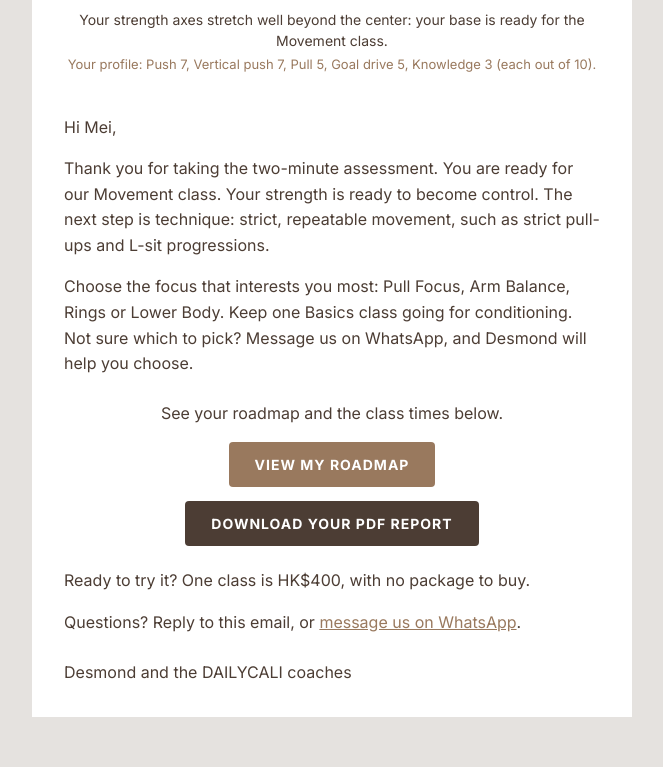
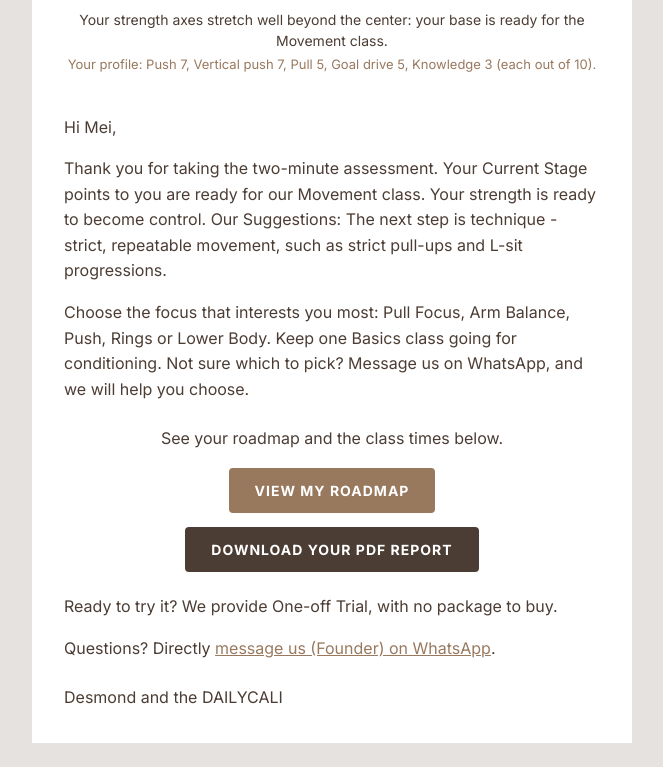
Before and after one commit to DesmondH-ship-it/sas-relay2, a website: page out/email-C.html in a window 1280 px wide. Shown: the part 526-1293 px from the top of the page, without its empty margins (308-971 px from the left). Before the commit the page ends 1267 px from the top, so only its background shows below. Drawn offline with Linux system fonts and the light colour scheme.

Commit message:
Update email-C.html

```diff
--- a/out/email-C.html
+++ b/out/email-C.html
@@ -1,5 +1,5 @@
 <!DOCTYPE html>
-<html lang="en"><head><meta charset="utf-8"><meta name="viewport" content="width=device-width,initial-scale=1"><link rel="stylesheet" href="https://fonts.googleapis.com/css2?family=Inter:wght@400;700&display=swap"><title>Your result: you are ready for Movement</title></head>
+<html lang="en"><head><meta charset="utf-8"><meta name="viewport" content="width=device-width,initial-scale=1"><link rel="stylesheet" href="https://fonts.googleapis.com/css2?family=Inter:wght@400;700&display=swap"><title>Your Assement Result: you are ready for Movement</title></head>
 <body style="margin:0;padding:0;background:#E5E2DF;font-family:Inter, 'Helvetica Neue', Arial, Helvetica, sans-serif;">
 <div style="display:none;max-height:0;overflow:hidden;opacity:0;">Pick the focus that interests you most, or ask Desmond for help.</div>
 <table role="presentation" width="100%" cellspacing="0" cellpadding="0" border="0" style="background:#E5E2DF;"><tr><td align="center" style="padding:24px 12px;">
@@ -13,8 +13,8 @@
 </td></tr>
 <tr><td style="padding:8px 32px 0 32px;">
 <p style="font-family:Inter, 'Helvetica Neue', Arial, Helvetica, sans-serif;margin:0 0 16px 0;font-size:16px;line-height:1.6;color:#4C3D34;">Hi Mei,</p>
-<p style="font-family:Inter, 'Helvetica Neue', Arial, Helvetica, sans-serif;margin:0 0 16px 0;font-size:16px;line-height:1.6;color:#4C3D34;">Thank you for taking the two-minute assessment. You are ready for our Movement class. Your strength is ready to become control. The next step is technique: strict, repeatable movement, such as strict pull-ups and L-sit progressions.</p>
-<p style="font-family:Inter, 'Helvetica Neue', Arial, Helvetica, sans-serif;margin:0 0 16px 0;font-size:16px;line-height:1.6;color:#4C3D34;">Choose the focus that interests you most: Pull Focus, Arm Balance, Rings or Lower Body. Keep one Basics class going for conditioning. Not sure which to pick? Message us on WhatsApp, and Desmond will help you choose.</p>
+<p style="font-family:Inter, 'Helvetica Neue', Arial, Helvetica, sans-serif;margin:0 0 16px 0;font-size:16px;line-height:1.6;color:#4C3D34;">Thank you for taking the two-minute assessment. Your Current Stage points to you are ready for our Movement class. Your strength is ready to become control. Our Suggestions: The next step is technique - strict, repeatable movement, such as strict pull-ups and L-sit progressions.</p>
+<p style="font-family:Inter, 'Helvetica Neue', Arial, Helvetica, sans-serif;margin:0 0 16px 0;font-size:16px;line-height:1.6;color:#4C3D34;">Choose the focus that interests you most: Pull Focus, Arm Balance, Push, Rings or Lower Body. Keep one Basics class going for conditioning. Not sure which to pick? Message us on WhatsApp, and we will help you choose.</p>
 </td></tr>
 <tr><td style="padding:8px 32px 0 32px;" align="center">
 <p style="font-family:Inter, 'Helvetica Neue', Arial, Helvetica, sans-serif;margin:0 0 16px 0;font-size:16px;line-height:1.6;color:#4C3D34;text-align:center;">See your roadmap and the class times below.</p>
@@ -22,9 +22,9 @@
 <table role="presentation" cellspacing="0" cellpadding="0" border="0" style="margin:0 auto 14px auto;"><tr><td align="center" style="background:#4C3D34;border-radius:4px;"><a href="https://yatlong1210.wixel.com/bead6bc8-4a3f-4763-906c-e5ebaa6f6dce" style="display:inline-block;padding:14px 26px;font-family:Inter, 'Helvetica Neue', Arial, Helvetica, sans-serif;font-size:14px;font-weight:bold;letter-spacing:1px;color:#FFFFFF;text-decoration:none;">DOWNLOAD YOUR PDF REPORT</a></td></tr></table>
 </td></tr>
 <tr><td style="padding:8px 32px 32px 32px;">
-<p style="font-family:Inter, 'Helvetica Neue', Arial, Helvetica, sans-serif;margin:0 0 16px 0;font-size:16px;line-height:1.6;color:#4C3D34;">Ready to try it? One class is HK$400, with no package to buy.</p>
-<p style="font-family:Inter, 'Helvetica Neue', Arial, Helvetica, sans-serif;margin:0 0 16px 0;font-size:16px;line-height:1.6;color:#4C3D34;">Questions? Reply to this email, or <a href="https://wa.me/85246119088" style="color:#99795E;">message us on WhatsApp</a>.</p>
-<p style="font-family:Inter, 'Helvetica Neue', Arial, Helvetica, sans-serif;margin:24px 0 0 0;font-size:16px;line-height:1.6;color:#4C3D34;">Desmond and the DAILYCALI coaches</p>
+<p style="font-family:Inter, 'Helvetica Neue', Arial, Helvetica, sans-serif;margin:0 0 16px 0;font-size:16px;line-height:1.6;color:#4C3D34;">Ready to try it? We provide One-off Trial, with no package to buy.</p>
+<p style="font-family:Inter, 'Helvetica Neue', Arial, Helvetica, sans-serif;margin:0 0 16px 0;font-size:16px;line-height:1.6;color:#4C3D34;">Questions? Directly <a href="https://wa.me/85246119088" style="color:#99795E;">message us (Founder) on WhatsApp</a>.</p>
+<p style="font-family:Inter, 'Helvetica Neue', Arial, Helvetica, sans-serif;margin:24px 0 0 0;font-size:16px;line-height:1.6;color:#4C3D34;">Desmond and the DAILYCALI</p>
 </td></tr>
 </table></td></tr></table>
 </body></html>
```
